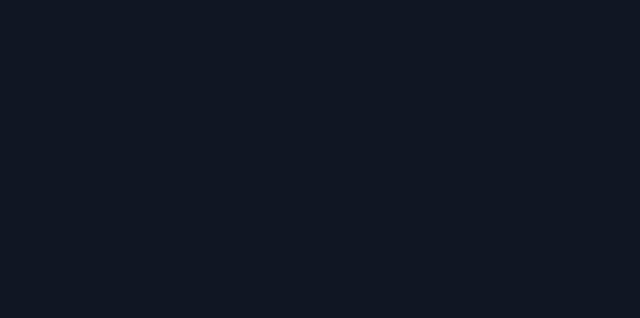
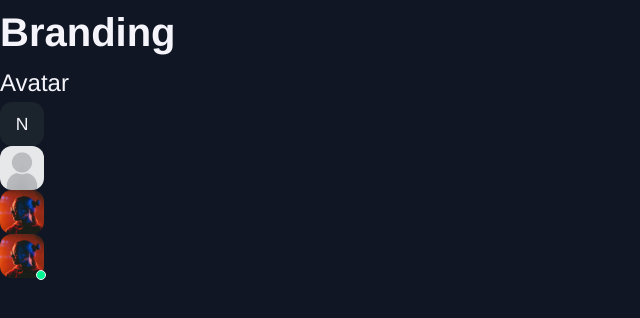
Before and after one commit to epitalk/irc-frontend, a Vue app: page /branding in a window 1280 px wide. Before the commit this address had no page. Shown: the top 318 px of the page, without its empty margins (0-640 px from the left). Built offline with nearby package versions, Linux system fonts and the light colour scheme; a web font is replaced by a local one.

Commit message:
avatar component

```diff
--- /dev/null
+++ b/src/components/Common/Avatar.vue
@@ -0,0 +1,34 @@
+<template>
+  <div class="avatar" :style="styles" :class="{ clickable }">
+    <span class="status-online" v-if="online"/>
+    <slot></slot>
+    <img v-if="src" :style="{ borderRadius }" :src="src" :alt="alt">
+    <img v-if="!src && !slotHasContent" :style="{ borderRadius }" src="/images/anonyme-user.jpg" :alt="alt">
+  </div>
+</template>
+
+
+<script lang="ts" setup>
+import { ref, useSlots } from "vue";
+
+const slot = useSlots()
+const slotHasContent = ref(slot.default !== undefined)
+
+console.log(slot.default)
+const props = defineProps({
+  size: {type: String, default: '44px'},
+  borderRadius: {type: String, default: '12px'},
+  src: {type: String, default: null},
+  alt: {type: String, default: null},
+  online: {type: Boolean, default: false},
+  clickable: {type: Boolean, default: false}
+})
+
+
+const styles = {
+  width: props.size,
+  height: props.size,
+  fontSize: `calc(${props.size} / 2.5)`,
+  borderRadius: props.borderRadius
+}
+</script>
--- /dev/null
+++ b/src/pages/BrandingPage.vue
@@ -0,0 +1,16 @@
+<template>
+  <div>
+    <h1>Branding</h1>
+
+    <h2>Avatar</h2>
+    <Avatar>N</Avatar>
+    <Avatar></Avatar>
+    <Avatar size="44px" src="/images/women.png"/>
+    <Avatar size="44px" src="/images/women.png" online/>
+  </div>
+</template>
+
+
+<script lang="ts" setup>
+import Avatar from "@/components/Common/Avatar.vue"
+</script>
--- a/src/router/index.ts
+++ b/src/router/index.ts
@@ -1,5 +1,6 @@
 import { createRouter, createWebHistory } from 'vue-router'
 import HomePage from "@/pages/HomePage.vue"
+import BrandingPage from "@/pages/BrandingPage.vue"
 
 const router = createRouter({
   history: createWebHistory(import.meta.env.BASE_URL),
@@ -8,6 +9,11 @@ const router = createRouter({
       path: '/',
       name: 'home',
       component: HomePage
+    },
+    {
+      path: '/branding',
+      name: 'branding',
+      component: BrandingPage
     }
   ]
 })
```
Also changed, not shown: .eslintrc.cjs, public/images/anonyme-user.jpg (added), public/images/women.png (added).
